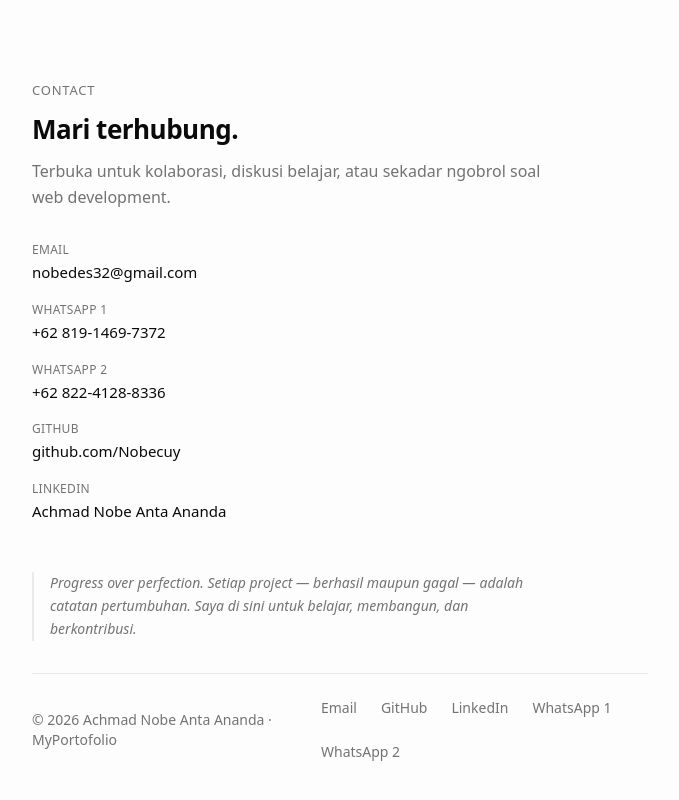
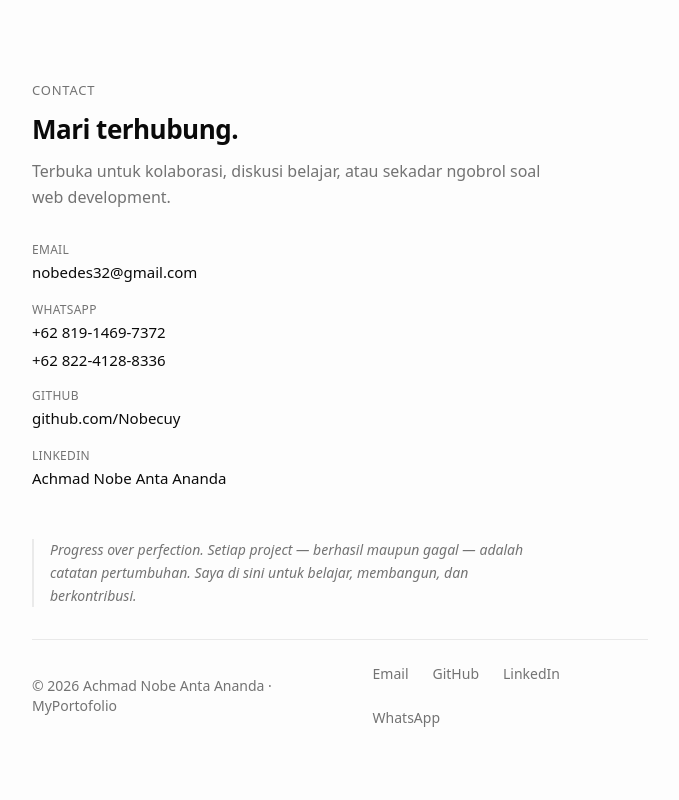
Before and after one commit to Nobecuy/New-Porto, a React (Vite) app: page / in a window 1280 px wide. Shown: the part 4212-5012 px from the top of the page, without its empty margins (300-979 px from the left). Built offline with nearby package versions, Linux system fonts and the light colour scheme; a web font is replaced by a local one.

Commit message:
Improve loader UI and WhatsApp labels

```diff
--- a/index.html
+++ b/index.html
@@ -14,6 +14,7 @@
       (() => {
         try {
           window.__APP_LOADER_START__ = Date.now();
+          window.__APP_LOADER_MIN_MS__ = 1400;
           const stored = localStorage.getItem("theme");
           const theme =
             stored === "dark" || stored === "light"
@@ -77,6 +78,16 @@
         color: var(--loader-muted);
       }
 
+      #app-loader .percent {
+        font: 600 13px/1.2 ui-monospace, SFMono-Regular, Menlo, Monaco, Consolas,
+          "Liberation Mono", "Courier New", monospace;
+        font-variant-numeric: tabular-nums;
+        letter-spacing: 0.04em;
+        color: var(--loader-fg);
+        min-width: 3.25ch;
+        text-align: right;
+      }
+
       @keyframes spin {
         to {
           transform: rotate(360deg);
@@ -97,9 +108,35 @@
     <div id="app-loader" aria-hidden="true">
       <div class="loader-inner">
         <div class="spinner" aria-hidden="true"></div>
-        <span class="label">Loading…</span>
+        <span class="label">Loading</span>
+        <span class="percent" id="app-loader-progress">00%</span>
       </div>
     </div>
+    <script>
+      (() => {
+        const el = document.getElementById("app-loader-progress");
+        if (!el) return;
+
+        const start = window.__APP_LOADER_START__ ?? Date.now();
+        const min = window.__APP_LOADER_MIN_MS__ ?? 1200;
+
+        const format = (n) => String(Math.max(0, Math.min(100, n))).padStart(2, "0") + "%";
+        el.textContent = format(0);
+
+        window.__APP_LOADER_SET_PROGRESS__ = (value) => {
+          el.textContent = format(Math.round(value));
+        };
+
+        const tick = () => {
+          const elapsed = Date.now() - start;
+          const value = Math.min(99, Math.floor((elapsed / min) * 100));
+          el.textContent = format(value);
+          requestAnimationFrame(tick);
+        };
+
+        requestAnimationFrame(tick);
+      })();
+    </script>
     <div id="root"></div>
     <script type="module" src="/src/main.jsx"></script>
   </body>
--- a/src/App.jsx
+++ b/src/App.jsx
@@ -26,12 +26,13 @@ function App() {
   useEffect(() => {
     const loader = document.getElementById("app-loader");
     if (!loader) return;
-    const MIN_VISIBLE_MS = 900;
+    const MIN_VISIBLE_MS = window.__APP_LOADER_MIN_MS__ ?? 900;
     const start = window.__APP_LOADER_START__ ?? Date.now();
     const elapsed = Date.now() - start;
     const wait = Math.max(0, MIN_VISIBLE_MS - elapsed);
 
     window.setTimeout(() => {
+      window.__APP_LOADER_SET_PROGRESS__?.(100);
       loader.style.opacity = "0";
       loader.style.visibility = "hidden";
       window.setTimeout(() => loader.remove(), 220);
--- a/src/components/Footer.jsx
+++ b/src/components/Footer.jsx
@@ -9,8 +9,7 @@ const Footer = () => {
     { label: "Email", href: socials.emailLink },
     { label: "GitHub", href: socials.github, external: true },
     { label: "LinkedIn", href: socials.linkedin, external: true },
-    { label: "WhatsApp 1", href: socials.whatsappLink, external: true },
-    { label: "WhatsApp 2", href: socials.whatsappLinkAlt, external: true },
+    { label: "WhatsApp", href: socials.whatsappLink, external: true },
   ];
 
   const contactItems = [
@@ -20,15 +19,11 @@ const Footer = () => {
       href: socials.emailLink,
     },
     {
-      label: "WhatsApp 1",
-      value: whatsapp,
-      href: socials.whatsappLink,
-      external: true,
-    },
-    {
-      label: "WhatsApp 2",
-      value: whatsappAlt,
-      href: socials.whatsappLinkAlt,
+      label: "WhatsApp",
+      values: [
+        { value: whatsapp, href: socials.whatsappLink },
+        { value: whatsappAlt, href: socials.whatsappLinkAlt },
+      ],
       external: true,
     },
     {
@@ -65,6 +60,22 @@ const Footer = () => {
                 <p className="text-xs font-medium uppercase tracking-wide text-[var(--color-muted)]">
                   {item.label}
                 </p>
+                {"values" in item ? (
+                  <div className="mt-0.5 flex flex-col gap-1">
+                    {item.values.map((entry) => (
+                      <a
+                        key={entry.href}
+                        href={entry.href}
+                        className="inline-block text-[0.9375rem] font-medium text-[var(--color-fg)] no-underline transition-opacity hover:opacity-60"
+                        {...(item.external
+                          ? { target: "_blank", rel: "noopener noreferrer" }
+                          : {})}
+                      >
+                        {entry.value}
+                      </a>
+                    ))}
+                  </div>
+                ) : (
                   <a
                     href={item.href}
                     className="mt-0.5 inline-block text-[0.9375rem] font-medium text-[var(--color-fg)] no-underline transition-opacity hover:opacity-60"
@@ -74,6 +85,7 @@ const Footer = () => {
                   >
                     {item.value}
                   </a>
+                )}
               </li>
             ))}
           </ul>
@@ -90,7 +102,7 @@ const Footer = () => {
           <nav className="flex flex-wrap gap-6" aria-label="Social links">
             {links.map((link) => (
               <a
-                key={link.label}
+                key={link.href}
                 href={link.href}
                 className="link-subtle text-sm font-medium"
                 {...(link.external
```
Lines whose indentation alone changed are shown as unchanged.
